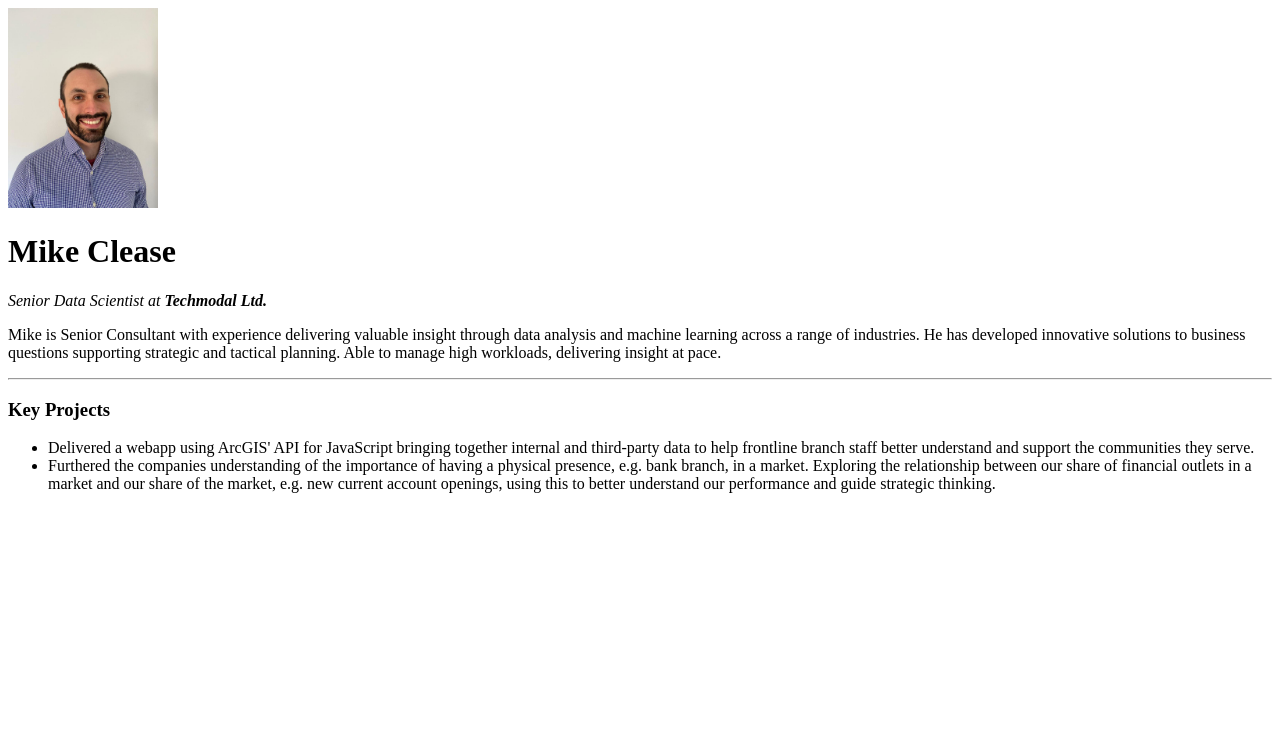
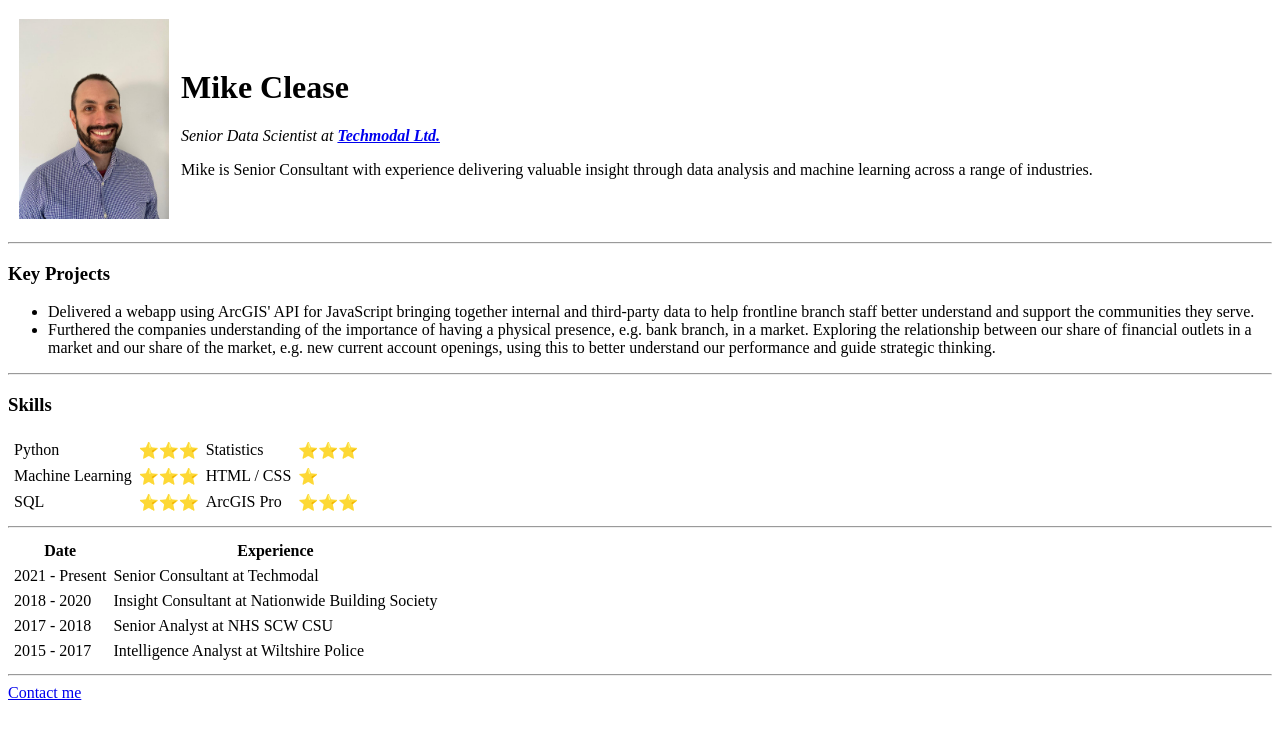
Before and after one commit to Mike-Clease/100DaysOfCode, a plain HTML site: page Day 41 Intro to Web/index.html in a window 1280 px wide. Drawn offline with Linux system fonts and the light colour scheme.

Commit message:
Getting back in to it...

```diff
--- a/Day 41 Intro to Web/index.html
+++ b/Day 41 Intro to Web/index.html
@@ -5,15 +5,68 @@
         <title>Mike's Personal Site</title>
     </head>
     <body>
-        <img src="Mike.jpg" alt="Mike Pic" height = 200>
-        <h1>Mike Clease</h1>
-        <p><em>Senior Data Scientist at <strong>Techmodal Ltd.</strong></em></p>
-        <p>Mike is Senior Consultant with experience delivering valuable insight through data analysis and machine learning across a range of industries.  He has developed innovative solutions to business questions supporting strategic and tactical planning. Able to manage high workloads, delivering insight at pace.</p>
+        <table cellspacing=10>
+            <tr>
+                <td><img src="Mike.jpg" alt="Mike Pic" height = 200></td>
+                <td><h1>Mike Clease</h1>
+                    <p><em>Senior Data Scientist at <strong><a href=https://www.techmodal.com>Techmodal Ltd.</a></strong></em></p>
+                    <p>Mike is Senior Consultant with experience delivering valuable insight through data analysis and machine learning across a range of industries.</p>
+            </td>
+            </tr>
+        </table>
         <hr>
         <h3>Key Projects</h3>
         <ul>
             <li>Delivered a webapp using ArcGIS' API for JavaScript bringing together internal and third-party data to help frontline branch staff better understand and support the communities they serve. </li>
             <li>Furthered the companies understanding of the importance of having a physical presence, e.g. bank branch, in a market.  Exploring the relationship between our share of financial outlets in a market and our share of the market, e.g. new current account openings, using this to better understand our performance and guide strategic thinking.  </li>
         </ul>
+        <hr>
+        <h3>Skills</h3>
+        <table cellspacing=5>
+            <tr>
+                <td>Python</td><td>⭐⭐⭐</td>
+                <td>Statistics</td><td>⭐⭐⭐</td>
+            </tr>
+            <tr>
+                <td>Machine Learning</td>
+                <td>⭐⭐⭐</td>
+                <td>HTML / CSS</td>
+                <td>⭐</td>
+            </tr>
+            <tr>
+                <td>SQL</td>
+                <td>⭐⭐⭐</td>
+                <td>ArcGIS Pro</td>
+                <td>⭐⭐⭐</td>
+            </tr>
+        </table>
+        <hr>
+        <table cellspacing=5>
+            <thead>
+                <tr>
+                    <th>Date</th>
+                    <th>Experience</th>
+                </tr>
+            </thead>
+            <tbody>
+                <tr>
+                    <td>2021 - Present</td>
+                    <td>Senior Consultant at Techmodal</td>
+                </tr>
+                <tr>
+                    <td>2018 - 2020</td>
+                    <td>Insight Consultant at Nationwide Building Society</td>
+                </tr>
+                <tr>
+                    <td>2017 - 2018</td>
+                    <td>Senior Analyst at NHS SCW CSU</td>
+                </tr>
+                <tr>
+                    <td>2015 - 2017</td>
+                    <td>Intelligence Analyst at Wiltshire Police</td>
+            </tbody>
+        </table>
+        <hr>
+        <a href='Contact.html'>Contact me</a>
     </body>
 </html>
```
Also changed, not shown: Day 41 Intro to Web/Contact.html (added, +21 -0 lines), 3 other files.
